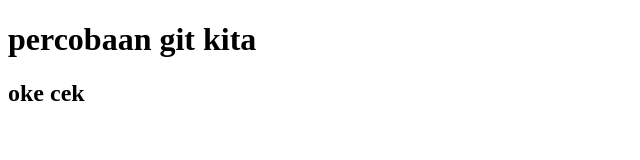
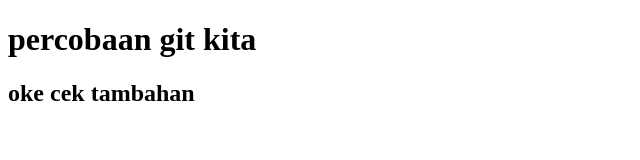
Before and after one commit to avidakayla/avidakayla, a plain HTML site: page index.html in a window 1280 px wide. Shown: the whole page, without its empty margins (0-640 px from the left). Drawn offline with Linux system fonts and the light colour scheme.

Commit message:
commit lagi

```diff
--- a/index.html
+++ b/index.html
@@ -8,6 +8,6 @@
 </head>
 <body>
     <h1>percobaan git kita</h1>
-    <h2>oke cek</h2>
+    <h2>oke cek tambahan</h2>
 </body>
 </html>
```
